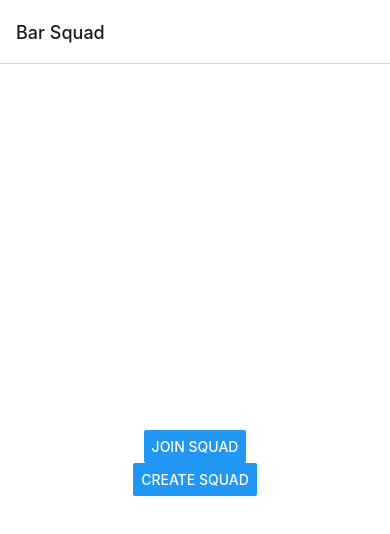
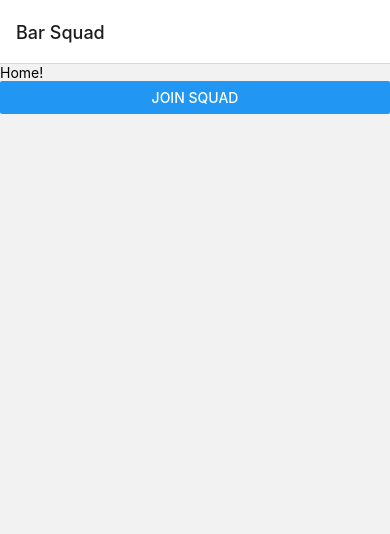
Before and after one commit to knut-egil/barsquad-app, a React Native app: screen /Home in a window 390 px wide. Shown: the top 534 px of the page. Built offline with nearby package versions, Linux system fonts and the light colour scheme.

Commit message:
this is a mess

```diff
--- a/App.tsx
+++ b/App.tsx
@@ -7,6 +7,7 @@ import { BarSquad } from "./controller/squad-session";
 import { NavigationContainer } from "@react-navigation/native";
 import { createNativeStackNavigator } from "@react-navigation/native-stack";
 import HomeScreen from "./views/home-screen";
+import SquadSetup from "./views/squad-setup";
 
 const Stack = createNativeStackNavigator();
 
@@ -32,6 +33,11 @@ export default function App() {
             component={HomeScreen}
             options={{ title: "Bar Squad" }}
           />
+          <Stack.Screen
+            name={"Join Squad"}
+            component={SquadSetup}
+            options={{ title: "Bar Squad" }}
+          />
         </Stack.Navigator>
       </NavigationContainer>
     </SquadContext.Provider>
@@ -41,7 +47,7 @@ export default function App() {
 const styles = StyleSheet.create({
   container: {
     flex: 1,
-    backgroundColor: "#fff",
+    backgroundColor: "#000",
     alignItems: "center",
     justifyContent: "center",
   },
--- a/views/home-screen.tsx
+++ b/views/home-screen.tsx
@@ -1,14 +1,24 @@
-import { StyleSheet, Text, View } from "react-native";
+import { StyleSheet, Text, View, Button } from "react-native";
 
-import { useNavigation } from "@react-navigation/native";
-import SquadSetup from "./squad-setup";
+import { NavigationProp } from "@react-navigation/native";
+import { NativeStackScreenProps } from "@react-navigation/native-stack";
+import type { NativeStackNavigationProp } from "@react-navigation/native-stack";
 
-export default function HomeScreen() {
-  const navigation = useNavigation();
-
+type HomeScreenNavigation = NativeStackNavigationProp<any, "Home">;
+export default function HomeScreen({
+  navigation,
+}: {
+  navigation: HomeScreenNavigation;
+}) {
   return (
-    <>
-      <SquadSetup></SquadSetup>
-    </>
+    <View>
+      <Text>Home!</Text>
+      <Button
+        title={"Join Squad"}
+        onPress={() => {
+          navigation.navigate("Join Squad");
+        }}
+      ></Button>
+    </View>
   );
 }
--- a/views/squad-setup.tsx
+++ b/views/squad-setup.tsx
@@ -8,7 +8,7 @@ export default function SquadSetup() {
   const { squad, joinSquad } = useContext<BarSquad.SquadContext>(SquadContext);
 
   return (
-    <View style={styles.container}>
+    <View  style={styles.container}>
       <>
         <TextInput id="squad-code-input"></TextInput>
         <Button title={"Join Squad"}></Button>
```
